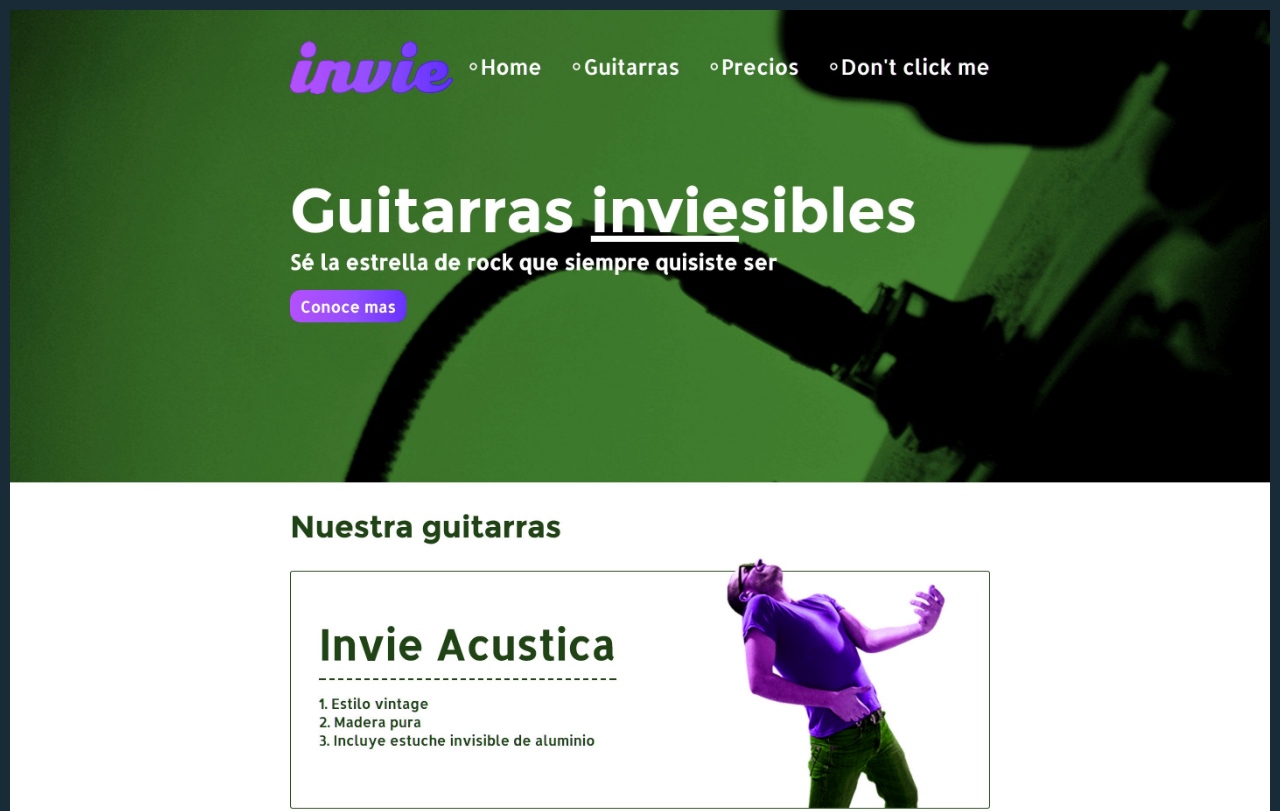
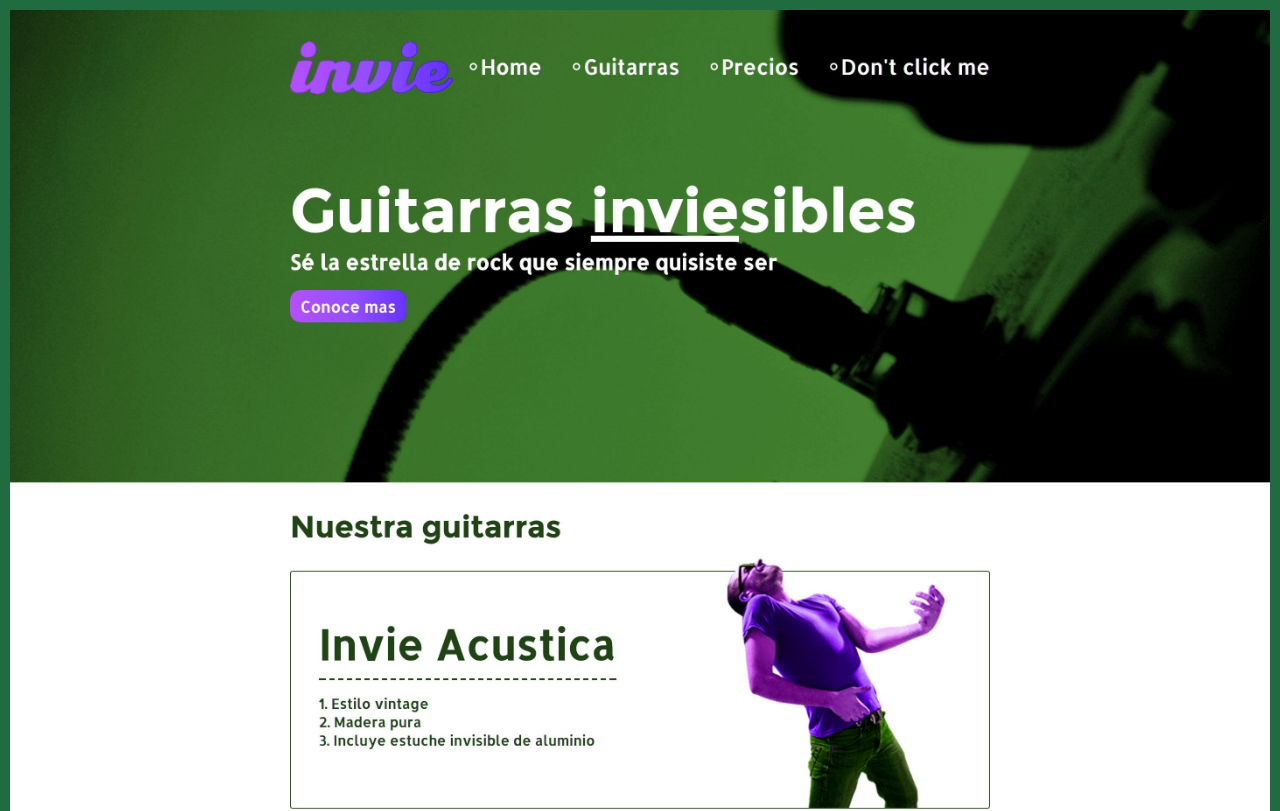
Before and after one commit to phpconestilo/invie-github, a plain HTML site: page index.html in a window 1280 px wide. Shown: the top 811 px of the page. Drawn offline with Linux system fonts and the light colour scheme.

Commit message:
Update color de borde

```diff
--- a/index.html
+++ b/index.html
@@ -6,7 +6,7 @@
 	<style>
 		body {
 			margin: 0;
-			border: 10px solid #192b36;
+			border: 10px solid #216B40;
 		}
 		img {
 			max-width: 100%;
```
